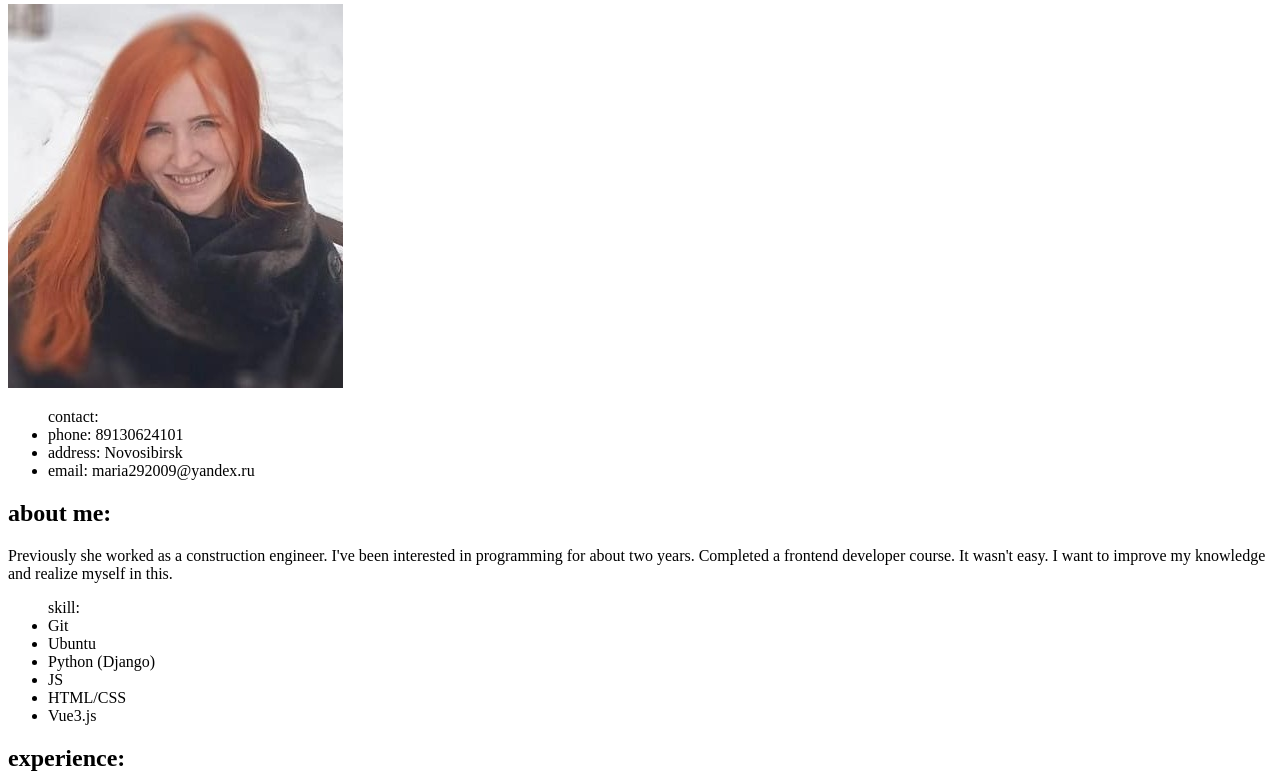
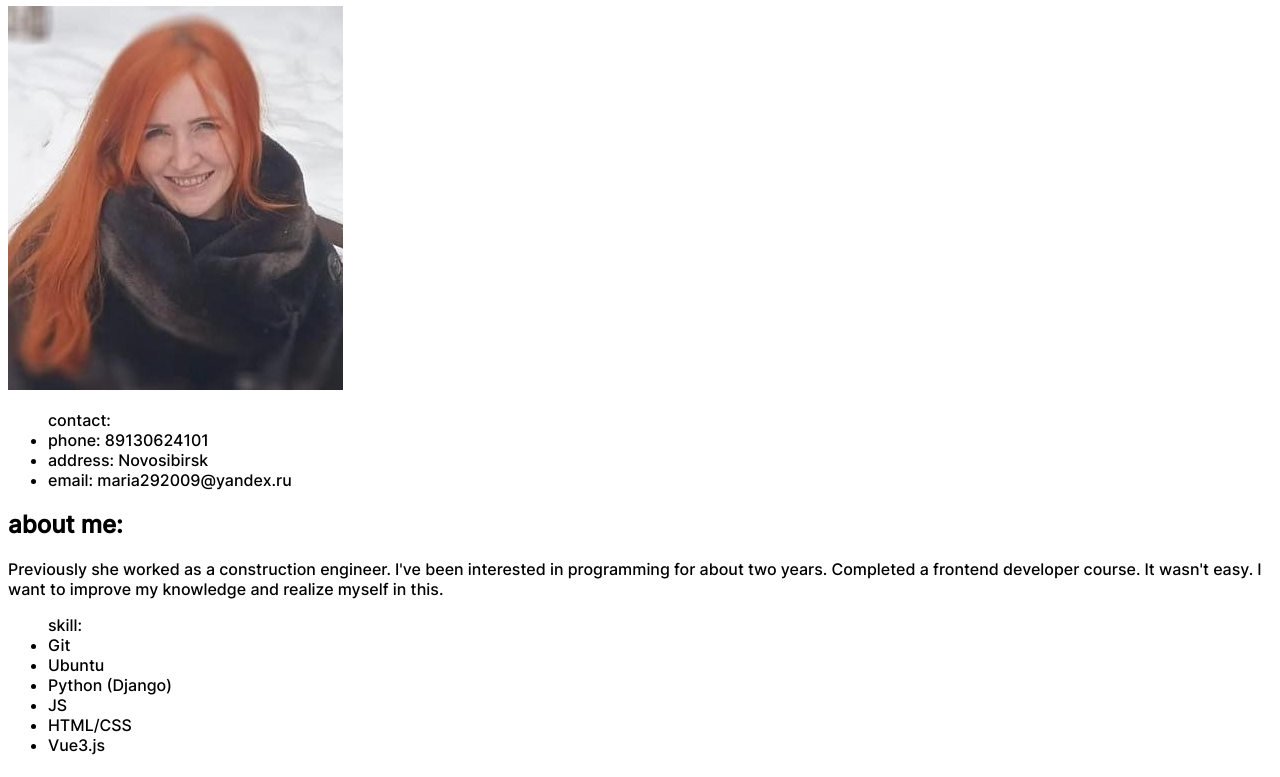
Before and after one commit to Chernigovskaya/rsschool-cv, a plain HTML site: page index.html in a window 1280 px wide. Shown: the part 76-853 px from the top of the page. Drawn offline with Linux system fonts and the light colour scheme.

Commit message:
feat: add fonts in style.css

```diff
--- a/index.html
+++ b/index.html
@@ -3,7 +3,7 @@
 <head>
     <meta charset="UTF-8">
     <meta name="viewport" content="width=device-width, initial-scale=1.0">
-    <title>Document</title>
+    <title>cv</title>
     <link rel="stylesheet" href="style.css">
 </head>
 <body>
--- a/style.css
+++ b/style.css
@@ -0,0 +1,12 @@
+@font-face {
+    font-family: "Inter";
+    src: url(assets/fonts/Inter/static/Inter-Medium.ttf);
+}
+@font-face {
+    font-family: "Inter-Bold";
+    src: url(assets/fonts/Inter/static/Inter-Bold.ttf);
+}
+
+body {
+    font-family: 'Inter';
+}
```
Also changed, not shown: assets/fonts/Inter/Inter-VariableFont_slnt,wght.ttf (added), assets/fonts/Inter/OFL.txt (added), assets/fonts/Inter/README.txt (added), assets/fonts/Inter/static/Inter-Black.ttf (added), assets/fonts/Inter/static/Inter-Bold.ttf (added), assets/fonts/Inter/static/Inter-ExtraBold.ttf (added), assets/fonts/Inter/static/Inter-ExtraLight.ttf (added), assets/fonts/Inter/static/Inter-Light.ttf (added), assets/fonts/Inter/static/Inter-Medium.ttf (added), assets/fonts/Inter/static/Inter-Regular.ttf (added), assets/fonts/Inter/static/Inter-SemiBold.ttf (added), assets/fonts/Inter/static/Inter-Thin.ttf (added).
